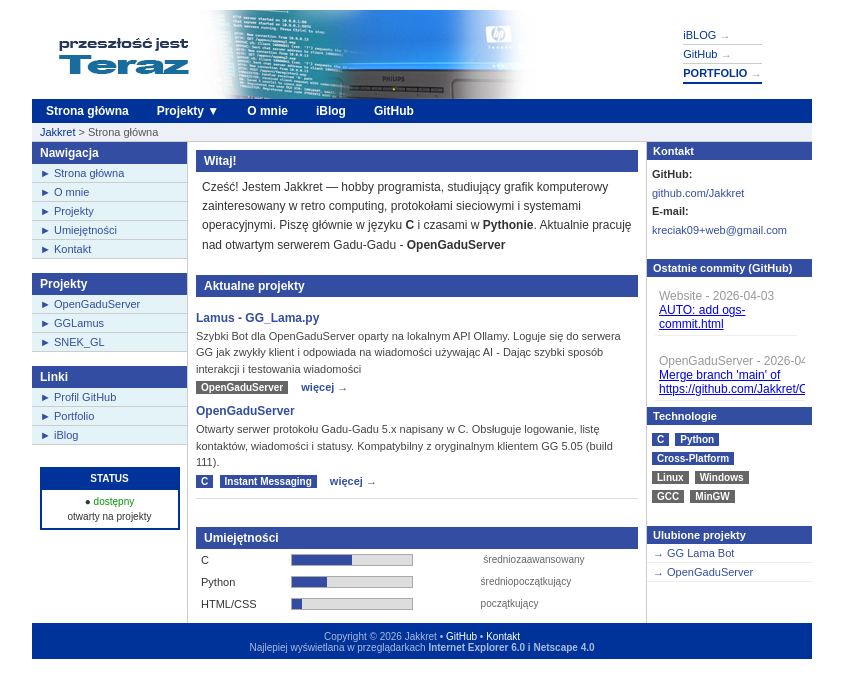
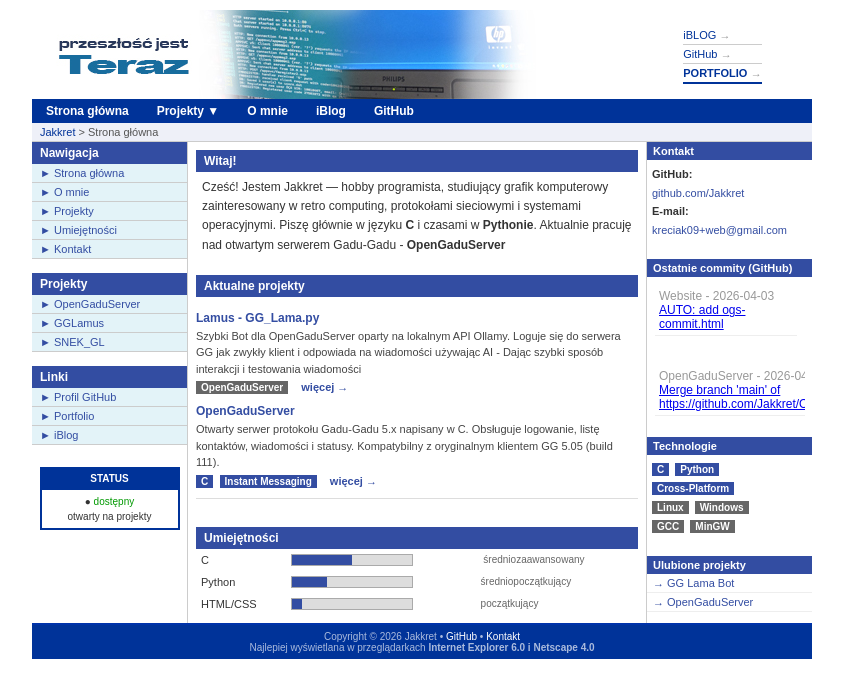
Before and after one commit to Jakkret/website, a plain HTML site: page docs/index.html in a window 1280 px wide. Shown: the whole page, without its empty margins (218-1061 px from the left). Drawn offline with Linux system fonts and the light colour scheme.

Commit message:
popraw stronę

```diff
--- a/docs/index.html
+++ b/docs/index.html
@@ -326,8 +326,8 @@
       </table>
       <br>
       <div class="right-header">Ostatnie commity (GitHub)</div>
-        <iframe src="commits.html" width="158" height="65" frameborder="0" scrolling="no"></iframe>
-		<iframe src="ogs-commit.html" width="158" height="65" frameborder="0" scrolling="no"></iframe>
+        <iframe src="commits.html" width="158" height="80" frameborder="0" scrolling="no"></iframe>
+		<iframe src="ogs-commit.html" width="158" height="80" frameborder="0" scrolling="no"></iframe>
       <br>
       <div class="right-header">Technologie</div>
       <table width="100%" border="0" cellpadding="5" cellspacing="0" bgcolor="#ffffff">
```
